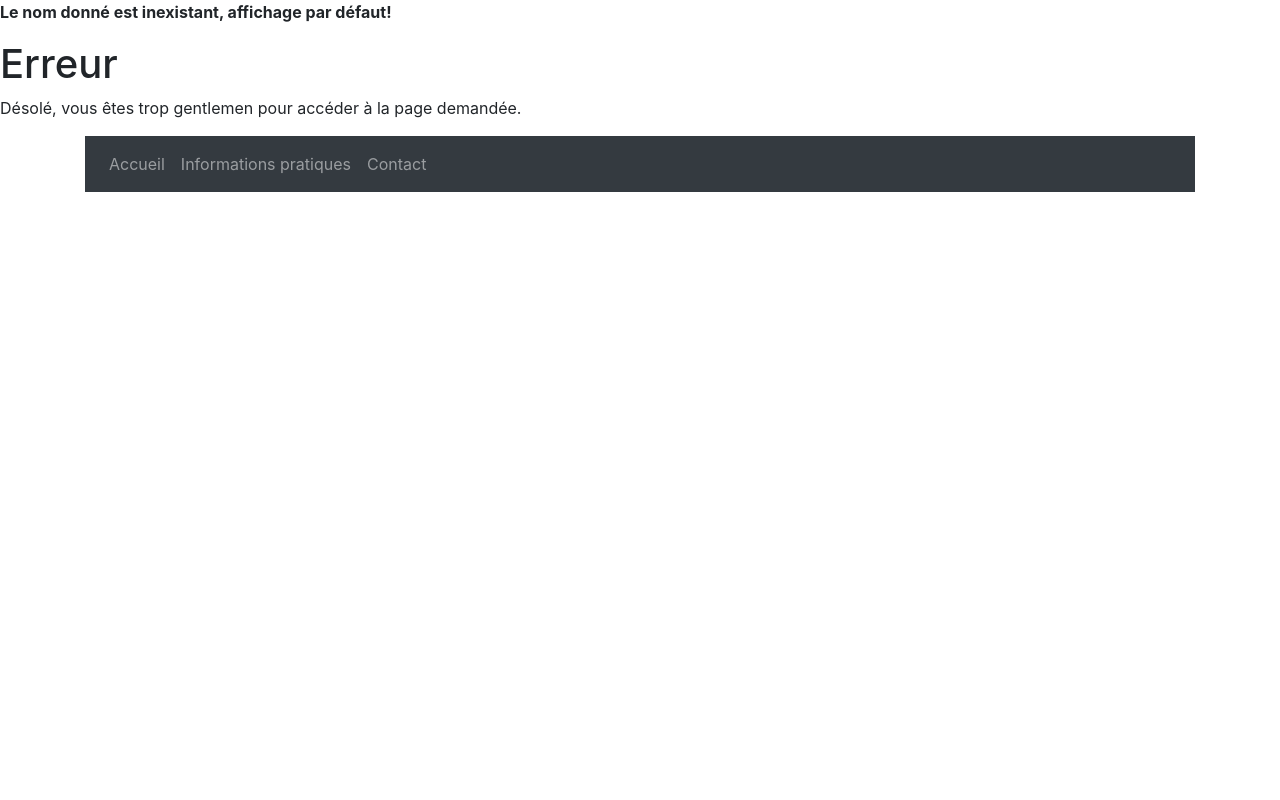
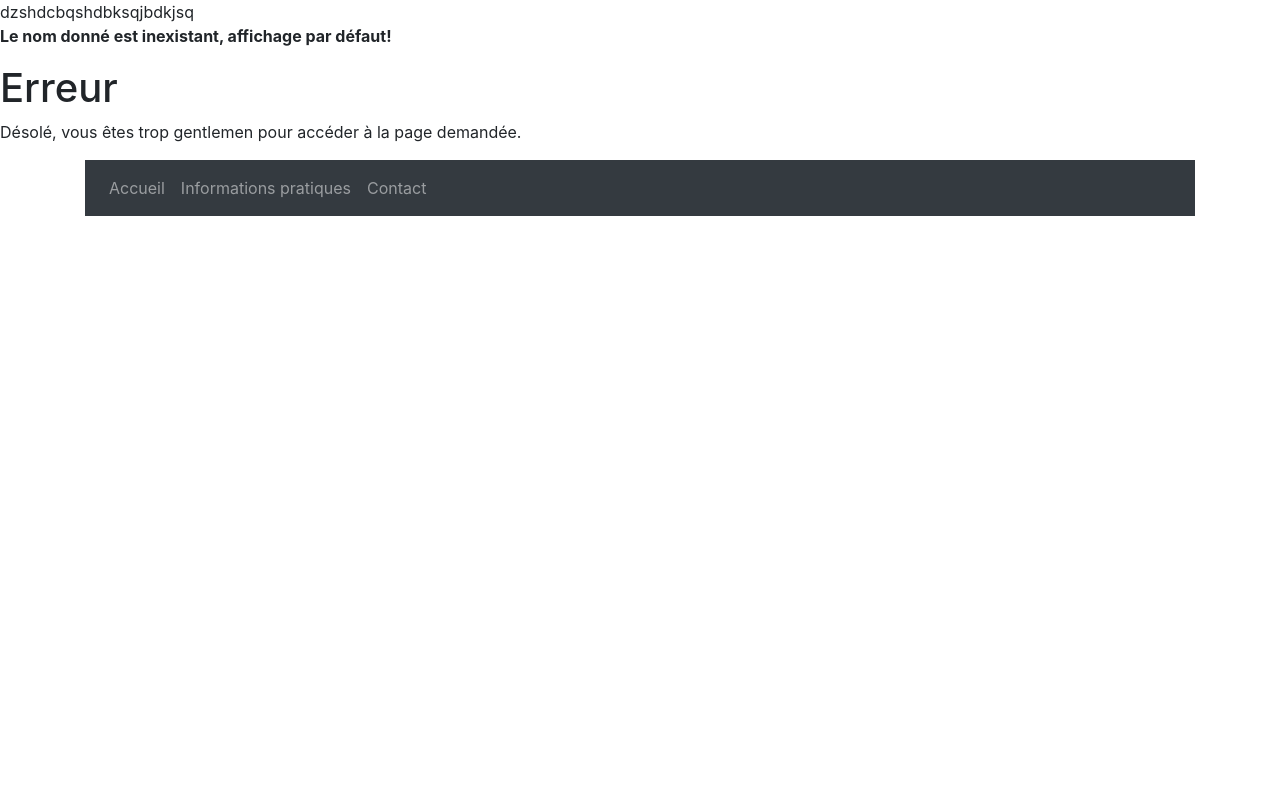
Before and after one commit to ThoLes94/ProjetWeb, a PHP site: page /Projet/index.php in a window 1280 px wide. Run offline with PHP 8.4, Linux system fonts and the light colour scheme; some libraries are stand-ins or nearby versions.

Commit message:
modification exemple

```diff
--- a/Projet/utilities/utils.php
+++ b/Projet/utilities/utils.php
@@ -106,3 +106,5 @@ CHAINE_DE_FIN;
 
 
 ?>
+
+dzshdcbqshdbksqjbdkjsq
```
